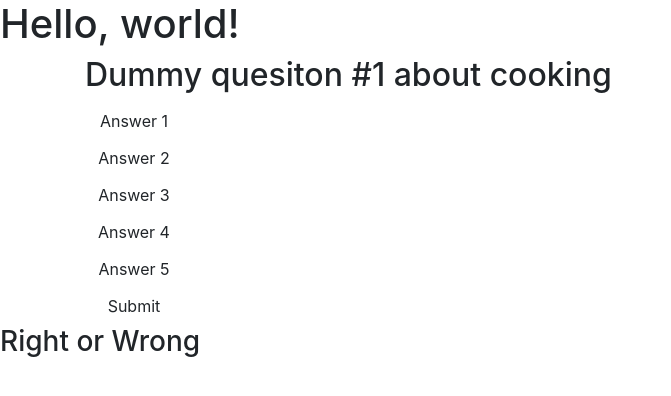
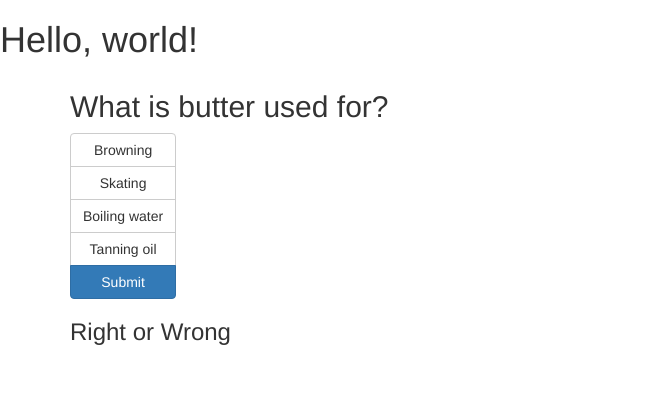
Before and after one commit to ragnar-pwninskjold/quizpairing, a plain HTML site: page index.html in a window 1280 px wide. Shown: the whole page, without its empty margins (0-671 px from the left). Drawn offline with nearby package versions, Linux system fonts and the light colour scheme.

Commit message:
added quiz object and functions to put answers in buttons

```diff
--- a/index.html
+++ b/index.html
@@ -19,18 +19,17 @@
   </head>
   <body>
     <h1>Hello, world!</h1>
-    <div class="container question">
-    <h2>Dummy quesiton #1 about cooking</h2>
-   	<div class="btn-group-vertical" role="group" aria-label="...">
-		<button type="button" class="btn btn-default"><span>Answer 1</span></button>
-		<button type="button" class="btn btn-default"><span>Answer 2</span></button>
-		<button type="button" class="btn btn-default"><span>Answer 3</span></button>
-		<button type="button" class="btn btn-default"><span>Answer 4</span></button>
-		<button type="button" class="btn btn-default"><span>Answer 5</span></button>
-		<button type="button" class="btn btn-default"><span>Submit</span></button>
-   	</div>
-	</div>
-	<div class="result-container">
+    <div class="container quiz">
+      <h2 class="quiz__question"></h2>
+     	<div class="btn-group-vertical" role="group" aria-label="...">
+    		<button type="button" class="quiz__answer btn btn-default" id="0" data-value="0"></button>
+    		<button type="button" class="quiz__answer btn btn-default" id="1" data-value="1"></button>
+    		<button type="button" class="quiz__answer btn btn-default" id="2" data-value="2"></button>
+    		<button type="button" class="quiz__answer btn btn-default" id="3" data-value="3"></button>
+    		<button type="button" class="quiz__answer btn btn-primary" id="submit__button">Submit</button>
+     	</div>
+	  </div>
+	<div class="container result-container">
 		<h3>Right or Wrong</h3>
 	</div>
 
@@ -38,5 +37,7 @@
     <script src="https://ajax.googleapis.com/ajax/libs/jquery/1.12.4/jquery.min.js"></script>
     <!-- Include all compiled plugins (below), or include individual files as needed -->
     <script src="js/bootstrap.min.js"></script>
+    <script src="https://code.jquery.com/jquery-3.1.0.min.js" integrity="sha256-cCueBR6CsyA4/9szpPfrX3s49M9vUU5BgtiJj06wt/s=" crossorigin="anonymous"></script>
+    <script src='./index.js'></script>
   </body>
 </html>
--- /dev/null
+++ b/index.js
@@ -0,0 +1,85 @@
+// var globalQuizState = {
+//   counter: 0,
+//   currentQuestion: '',
+//   userAnswer: null,
+// }
+
+var counter = 0;
+
+var quiz = [
+  {
+    question: 'What is butter used for?',
+    answers: [
+      'Browning',
+      'Skating',
+      'Boiling water',
+      'Tanning oil'
+    ],
+    correctAnswer: 0
+  },
+  {
+    question: 'What is the best size for a refrigerator?',
+    answers: [
+      'Two doors',
+      'One door',
+      'Just a freezer',
+      'Salt and icecubes'
+    ],
+    correctAnswer: 0
+  },
+  {
+    question: 'How much pepper is enough?',
+    answers: [
+      'Three',
+      'Sneeze',
+      'Blindness',
+      'A dash'
+    ],
+    correctAnswer: 3
+  },
+  {
+    question: 'How many teaspoons are in a gallon?',
+    answers: [
+      '1000',
+      '5',
+      '768',
+      '534'
+    ],
+    correctAnswer: 2
+  }
+];
+
+var userAnswer;
+
+var appendQuestion = function(){
+  $(".quiz__question").append(quiz[0].question);
+  console.log(quiz[0].question, 'from appendQuestion');
+};
+
+var appendAnswers = function(){
+  var answerCounter = counter;
+  for (i = 0; i < quiz[answerCounter].answers.length; i++){
+    $('#' + i).text(quiz[answerCounter].answers[i]);
+  }
+};
+
+var getUserAnswer = function(evt){
+  console.log($(evt.target).data('value'));
+
+};
+
+var submitAnswer = function(){
+  $('#submit__button').on('click', function(evt){
+    evt.preventDefault();
+    console.log(this);
+
+  });
+}
+
+
+
+$(document).ready(function(){
+  appendQuestion();
+  appendAnswers();
+  // submitAnswer();
+});
```
Also changed, not shown: css/bootstrap.min.css (added), js/bootstrap.min.js (added).
